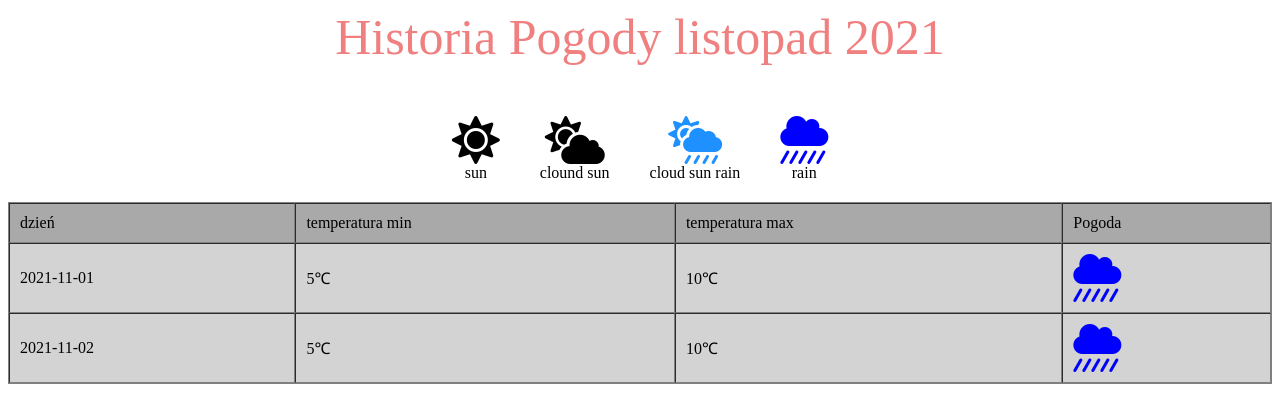
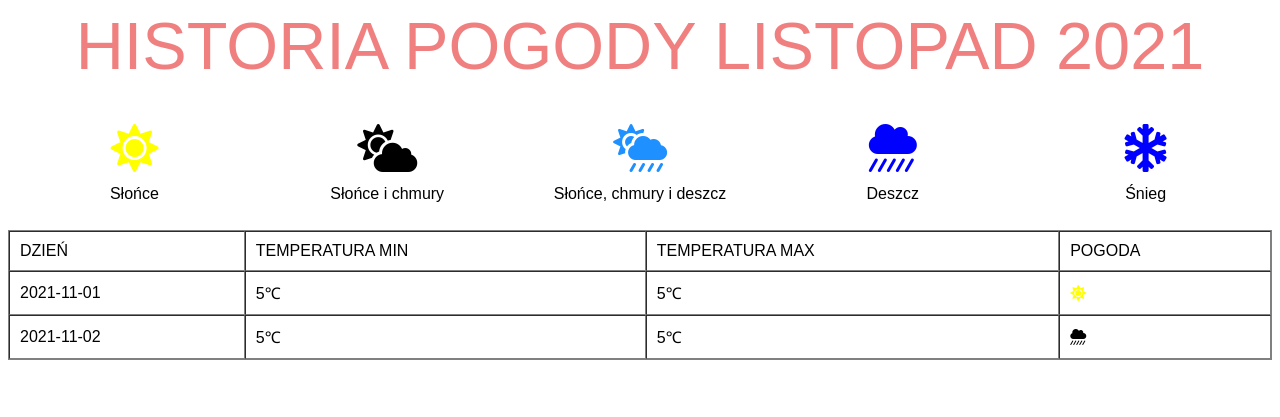
Before and after one commit to dziwaak/dziwaak.github.io, a plain HTML site: page index.html in a window 1280 px wide. Shown: the top 417 px of the page. Drawn offline with Linux system fonts and the light colour scheme; grey boxes are pictures that could not be loaded.

Commit message:
Update index.html

```diff
--- a/index.html
+++ b/index.html
@@ -16,71 +16,100 @@
     width: 200px;
     height: 150px;
   }
-
   .c3 {
     border-radius: 125px;
   }
 
-  .icon {
+
+  body {
+    font-family: Arial, Helvetica, sans-serif;
+  }
+
+  .title {
+    font-size: 50pt;
+    color: lightcoral;
+    margin-bottom: 30pt;
     text-align: center;
-    margin: 20px;
+    text-transform: uppercase;
   }
 
   .container {
-    display: flex; justify-content: center;
+    display: flex;
+    justify-content: center;
+    margin-bottom: 20pt;
+
+  }
+
+  .icon {
+    text-align: center;
+    width: 200pt;
+  }
+  .label {
+    text-align: center;
+    margin-top: 10pt;
+  }
+
+  .head {
+    text-transform: uppercase;
+  }
+
+  .temperature:after {
+    content: '℃';
+  }
+
+  .fa-sun {
+    color:yellow
   }
 </style>
 </head>
 <body>
-  <div style="text-align: center; font-size: 50px; color: lightcoral; margin-bottom: 30px;">
+  <div class="title">
     Historia Pogody listopad 2021
   </div>
-<div claSS="container">
+  <div class="container">
     <div class="icon">
       <i class="fas fa-sun fa-3x" ></i>
-    <br/>
-    sun
+      <div class="label">Słońce</div>
     </div>
     <div class="icon">
       <i class="fas fa-cloud-sun fa-3x"></i>
-    <br/>
-    clound sun
+      <div class="label">Słońce i chmury</div>
     </div>
     <div class="icon">
       <i class="fas fa-cloud-sun-rain fa-3x" style="color: Dodgerblue;"></i>
-    <br/>
-    cloud sun rain
+      <div class="label">Słońce, chmury i deszcz</div>
     </div>
     <div class="icon">
       <i class="fas fa-cloud-showers-heavy fa-3x" style="color: blue;"></i>
-    <br>
-    rain
+      <div class="label">Deszcz</div>
+    </div>
+    <div class="icon">
+      <i class="fas fa-snowflake fa-3x" style="color: blue;"></i>
+      <div class="label">Śnieg</div>
     </div>
   </div>
 <table style="width: 100%; border: 1px solid gray;" border=1 cellpadding="10px" cellspacing="0">
-  <tr style="background-color:darkgray;">
+  <tr class='head'>
     <td>dzień</td>
     <td>temperatura min</td>
     <td>temperatura max</td>
     <td>Pogoda</td>
   </tr>
-  <tr style="background-color: lightgray;">
+  <tr class="raw">
     <td>2021-11-01</td>
-    <td>5℃</td>
-    <td>10℃</td>
-    <td><i class="fas fa-cloud-showers-heavy fa-3x" style="color: blue;"></i></td>
+    <td class="temperature">5</td>
+    <td class="temperature">5</td>
+    <td><i class="fas fa-sun"></i></td>
   </tr>
-  <tr style="background-color: lightgray;">
+  <tr class="raw">
     <td>2021-11-02</td>
-    <td>5℃</td>
-    <td>10℃</td>
-    <td><i class="fas fa-cloud-showers-heavy fa-3x" style="color: blue;"></i></td>
+    <td class="temperature">5</td>
+    <td class="temperature">5</td>
+    <td><i class="fas fa-cloud-showers-heavy"></i></td>
   </tr>
 </table>
-<br><br>
+<br><br><br><br><br><br><br><br><br><br><br><br><br><br><br><br>
 <img src="http://www.telekarma.pl/userfiles/images/aktualnosci/zdj%C4%99cia%20do%20aktualno%C5%9Bci/jak-nauczyc-kota-reagowania-na-swoje-imie.jpg" class="imgsize c3">
-
-<br><br>
 <img src="https://ocdn.eu/pulscms-transforms/1/snhktkpTURBXy80OGE4OGZlZDZkY2VmZjViNTU5ZjA5YzFhYTUyMzMwMy5qcGeRkwXNBLDNAnM" alt="kotek" class="imgsize c3">
   <table style="width: 100%;border: 11px solid blue;" cellpadding="12px" cellspacing="4px">
     <tr>
```
Lines whose indentation alone changed are shown as unchanged.
